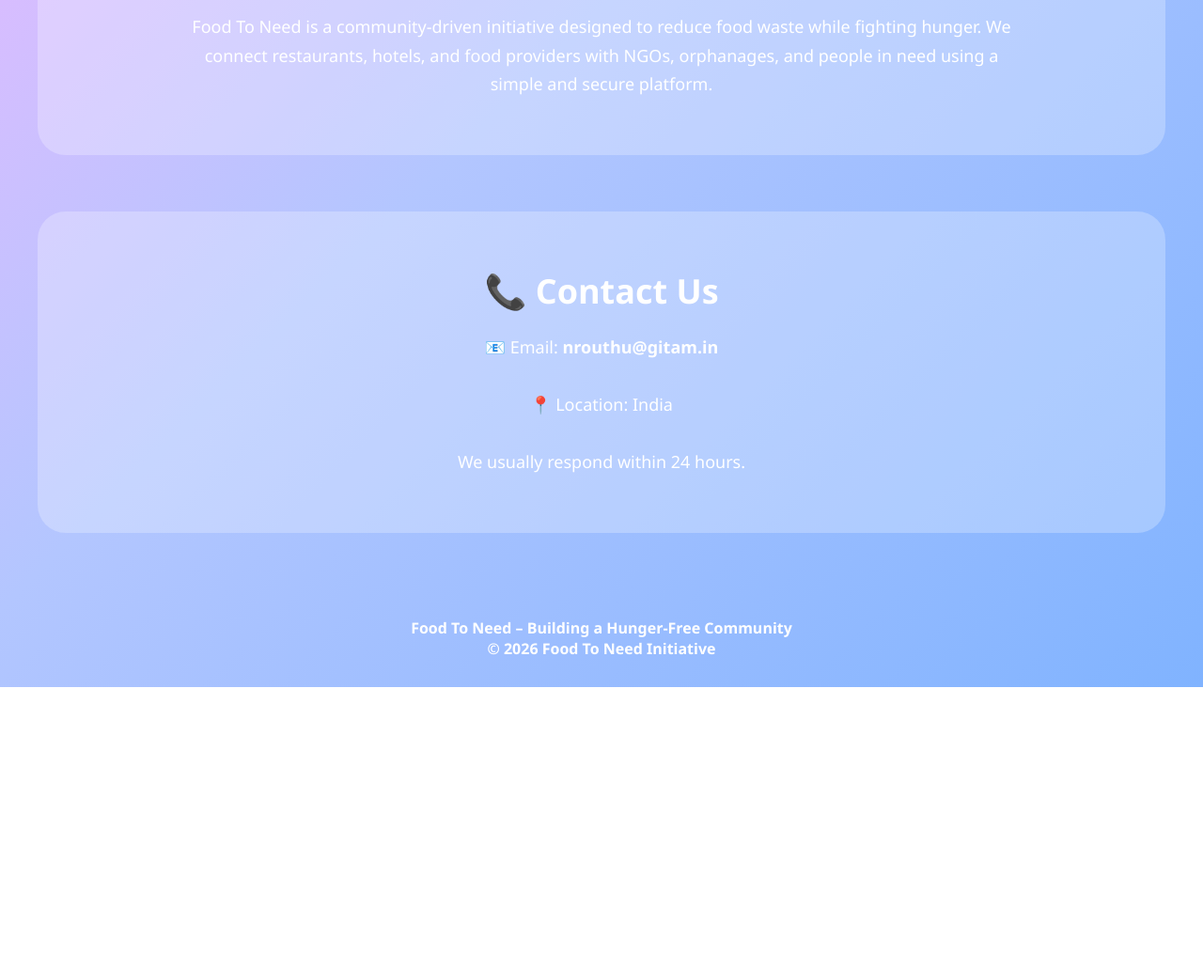
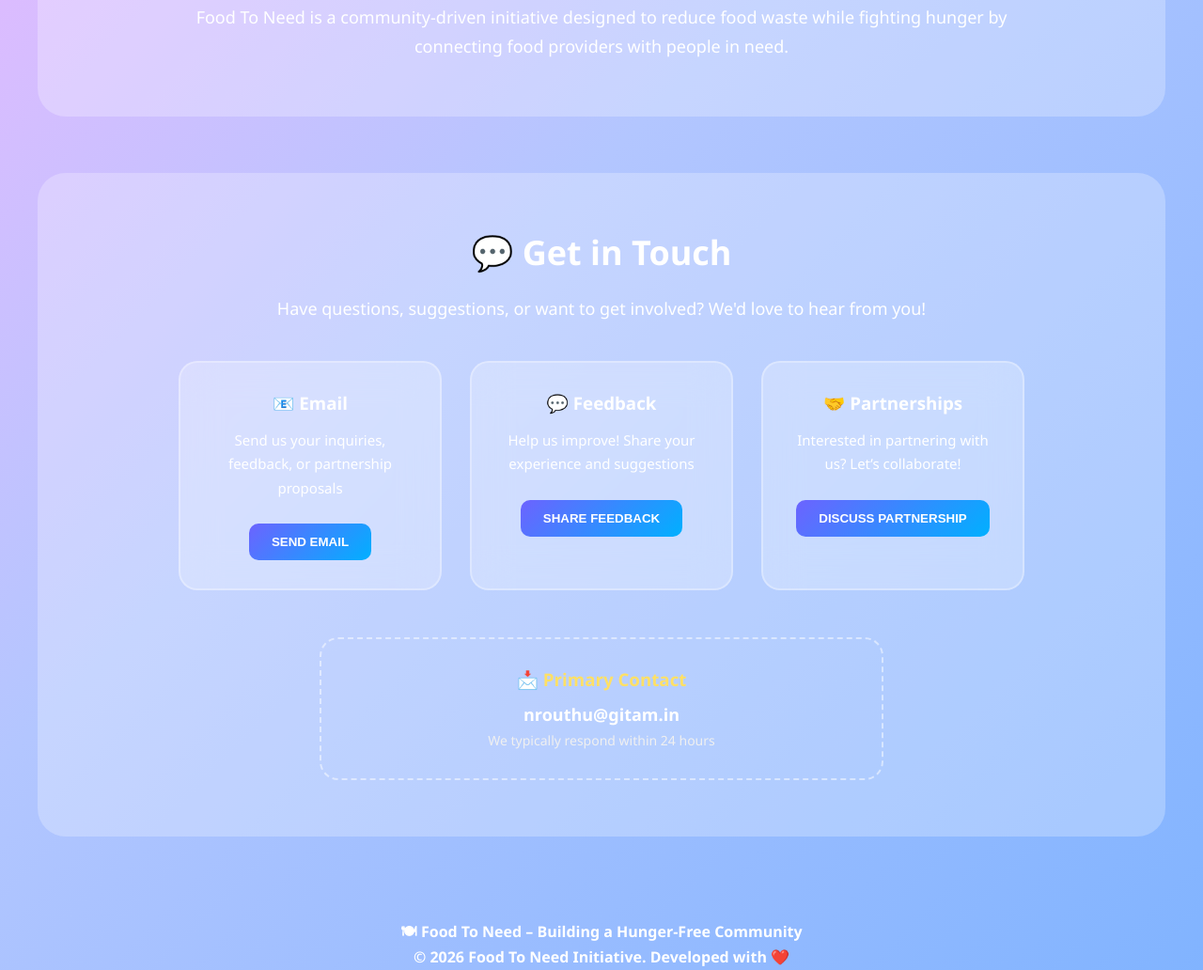
Before and after one commit to nihar17-apr/FoodShare, a website: page public/index.html in a window 1280 px wide. Shown: the part 714-1746 px from the top of the page at 94% size. Before the commit the page ends 1445 px from the top, so only its background shows below. Drawn offline with Linux system fonts and the light colour scheme.

Commit message:
Update index.html

```diff
--- a/public/index.html
+++ b/public/index.html
@@ -14,13 +14,14 @@
 
 /* ===== BODY ===== */
 html {
-  scroll-behavior: smooth;   /* ✅ smooth scrolling (past + clean) */
+  scroll-behavior: smooth;
 }
 
 body {
   font-family: 'Poppins', 'Segoe UI', Arial, sans-serif;
   background: linear-gradient(135deg, #ffb3ff, #b3c6ff, #80b3ff);
   min-height: 100vh;
+  color: white;
 }
 
 /* ===== NAVBAR ===== */
@@ -35,21 +36,19 @@ body {
   margin: 20px;
 }
 
-.navbar .logo {
+.logo {
   font-size: 22px;
   font-weight: 900;
-  color: white;
 }
 
-.navbar .links a {
+.links a {
   margin-left: 40px;
   color: white;
   text-decoration: none;
   font-weight: 700;
-  cursor: pointer;
 }
 
-.navbar .links a:hover {
+.links a:hover {
   text-decoration: underline;
 }
 
@@ -64,14 +63,12 @@ body {
 
 .hero h1 {
   font-size: 48px;
-  color: white;
-  margin-bottom: 15px;
+  margin-bottom: 10px;
 }
 
 .hero h3 {
   font-size: 22px;
-  color: #fff;
-  margin-bottom: 15px;
+  margin-bottom: 10px;
 }
 
 .hero p {
@@ -112,10 +109,10 @@ body {
   padding: 60px;
   background: rgba(255,255,255,0.25);
   border-radius: 30px;
-  color: white;
   text-align: center;
 }
 
+/* ===== ABOUT ===== */
 .section h2 {
   font-size: 36px;
   margin-bottom: 20px;
@@ -128,10 +125,70 @@ body {
   line-height: 1.7;
 }
 
+/* ===== CONTACT ===== */
+.contact-cards {
+  display: flex;
+  gap: 30px;
+  justify-content: center;
+  flex-wrap: wrap;
+  margin-top: 40px;
+  margin-bottom: 50px;
+}
+
+.contact-card {
+  width: 280px;
+  padding: 30px;
+  border-radius: 20px;
+  background: rgba(255,255,255,0.25);
+  backdrop-filter: blur(20px);
+  border: 2px solid rgba(255,255,255,0.3);
+}
+
+.contact-card h3 {
+  margin-bottom: 15px;
+}
+
+.contact-card p {
+  font-size: 15px;
+  margin-bottom: 25px;
+}
+
+.contact-btn {
+  padding: 12px 24px;
+  border-radius: 10px;
+  border: none;
+  font-weight: 700;
+  cursor: pointer;
+  color: white;
+  background: linear-gradient(135deg, #6c63ff, #00b0ff);
+}
+
+.contact-btn:hover {
+  opacity: 0.85;
+}
+
+/* ===== PRIMARY CONTACT ===== */
+.primary-contact {
+  border: 2px dashed rgba(255,255,255,0.5);
+  padding: 30px;
+  border-radius: 20px;
+  max-width: 600px;
+  margin: auto;
+}
+
+.primary-contact h3 {
+  color: #ffe066;
+  margin-bottom: 10px;
+}
+
+.primary-contact span {
+  font-size: 14px;
+  color: #f0f0f0;
+}
+
 /* ===== FOOTER ===== */
 .footer {
   text-align: center;
-  color: white;
   padding: 30px;
   font-weight: 700;
 }
@@ -142,9 +199,11 @@ body {
     flex-direction: column;
     gap: 10px;
   }
-  .navbar .links a {
+
+  .links a {
     margin-left: 15px;
   }
+
   .hero h1 {
     font-size: 34px;
   }
@@ -159,7 +218,7 @@ body {
   <div class="logo">🍽 Food To Need</div>
   <div class="links">
     <a href="#hero">Home</a>
-    <a href="#about">About Us</a>
+    <a href="#about">About</a>
     <a href="#contact">Contact</a>
   </div>
 </div>
@@ -168,15 +227,13 @@ body {
 <div class="hero" id="hero">
   <h1>🍽 Food To Need</h1>
   <h3>Connecting Food Surplus to Food Shortage</h3>
-  <p>
-    A platform bridging restaurants with excess food to orphanages and charitable organizations in need
-  </p>
+  <p>A platform bridging restaurants with excess food to orphanages and NGOs</p>
 
   <div class="button-group">
-    <button class="btn restaurant" onclick="location.href='restaurant.html'">🏨 Restaurant Portal</button>
-    <button class="btn acceptor" onclick="location.href='acceptor.html'">🏠 Acceptor Portal</button>
-    <button class="btn membership" onclick="location.href='membership.html'">🚚 Delivery Membership</button>
-    <button class="btn admin" onclick="location.href='admin.html'">👨‍💼 Admin Dashboard</button>
+    <button class="btn restaurant">🏨 Restaurant Portal</button>
+    <button class="btn acceptor">🏠 Acceptor Portal</button>
+    <button class="btn membership">🚚 Delivery Membership</button>
+    <button class="btn admin">👨‍💼 Admin Dashboard</button>
   </div>
 </div>
 
@@ -185,25 +242,46 @@ body {
   <h2>📖 About Us</h2>
   <p>
     Food To Need is a community-driven initiative designed to reduce food waste
-    while fighting hunger. We connect restaurants, hotels, and food providers
-    with NGOs, orphanages, and people in need using a simple and secure platform.
+    while fighting hunger by connecting food providers with people in need.
   </p>
 </div>
 
 <!-- CONTACT -->
 <div class="section" id="contact">
-  <h2>📞 Contact Us</h2>
-  <p>
-    📧 Email: <strong>nrouthu@gitam.in</strong><br><br>
-    📍 Location: India<br><br>
-    We usually respond within 24 hours.
-  </p>
+  <h2>💬 Get in Touch</h2>
+  <p>Have questions, suggestions, or want to get involved? We'd love to hear from you!</p>
+
+  <div class="contact-cards">
+    <div class="contact-card">
+      <h3>📧 Email</h3>
+      <p>Send us your inquiries, feedback, or partnership proposals</p>
+      <button class="contact-btn">SEND EMAIL</button>
+    </div>
+
+    <div class="contact-card">
+      <h3>💬 Feedback</h3>
+      <p>Help us improve! Share your experience and suggestions</p>
+      <button class="contact-btn">SHARE FEEDBACK</button>
+    </div>
+
+    <div class="contact-card">
+      <h3>🤝 Partnerships</h3>
+      <p>Interested in partnering with us? Let’s collaborate!</p>
+      <button class="contact-btn">DISCUSS PARTNERSHIP</button>
+    </div>
+  </div>
+
+  <div class="primary-contact">
+    <h3>📩 Primary Contact</h3>
+    <p><strong>nrouthu@gitam.in</strong></p>
+    <span>We typically respond within 24 hours</span>
+  </div>
 </div>
 
 <!-- FOOTER -->
 <div class="footer">
-  <p>Food To Need – Building a Hunger-Free Community</p>
-  <p>© 2026 Food To Need Initiative</p>
+  <p>🍽 Food To Need – Building a Hunger-Free Community</p>
+  <p>© 2026 Food To Need Initiative. Developed with ❤️</p>
 </div>
 
 </body>
```
